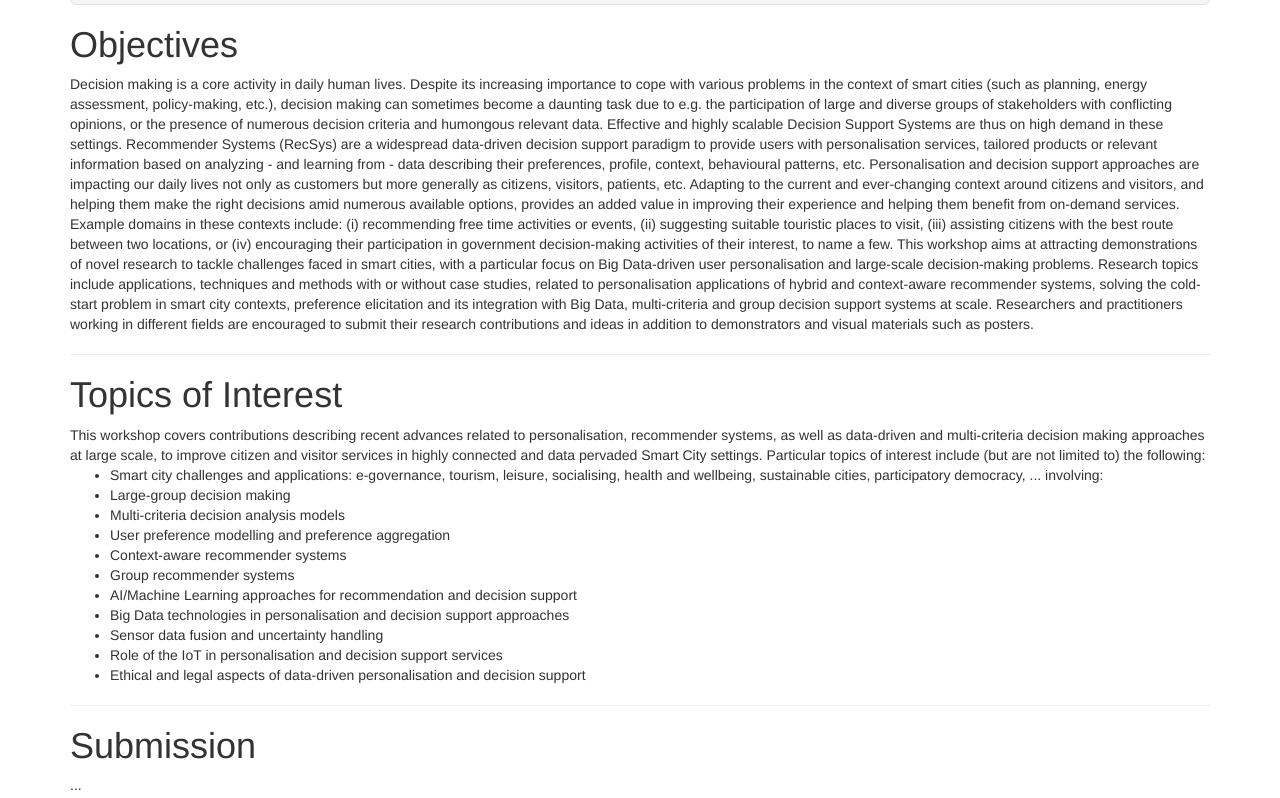
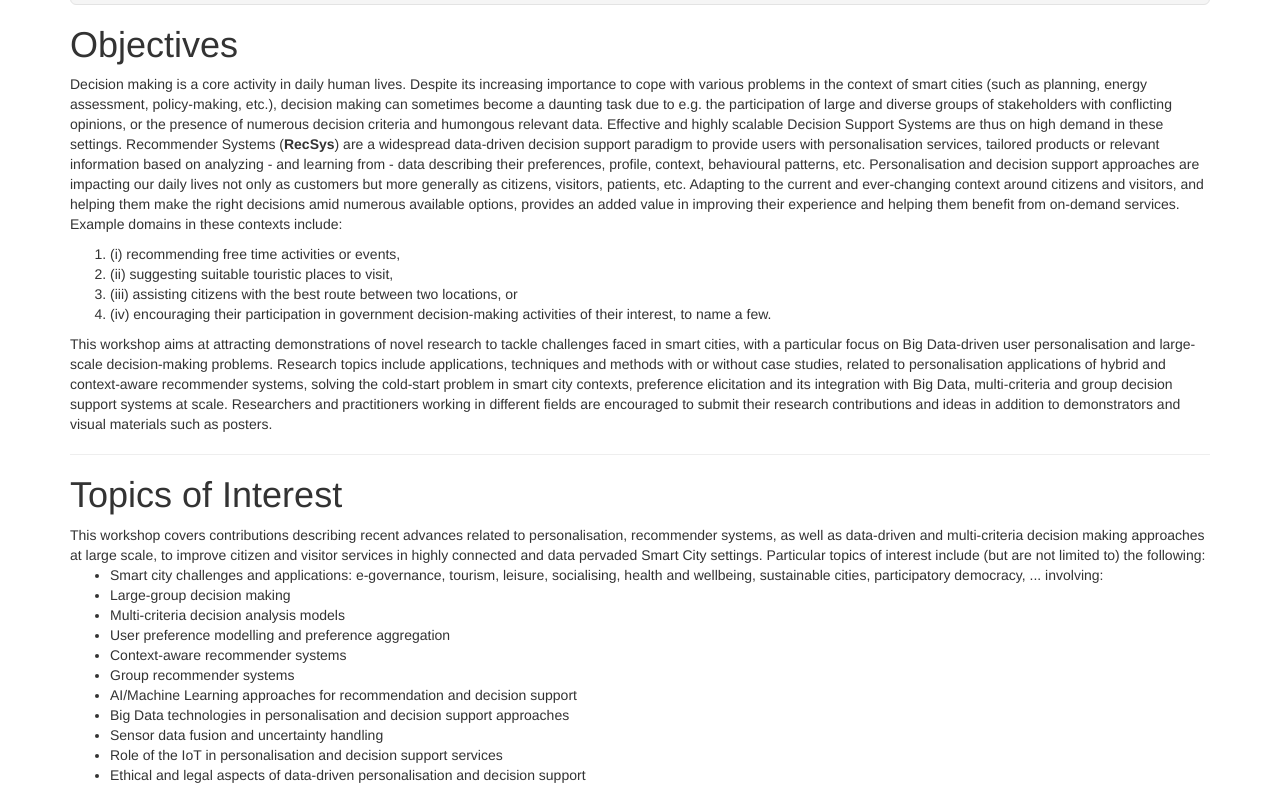
Before and after one commit to smart-pds/smart-pds.github.io, a plain HTML site: page index.html in a window 1280 px wide. Shown: the part 764-1562 px from the top of the page. Drawn offline with Linux system fonts and the light colour scheme.

Commit message:
Update index.html

```diff
--- a/index.html
+++ b/index.html
@@ -67,17 +67,20 @@
         making can sometimes become a daunting task due to e.g. the participation of large and diverse groups of
         stakeholders with conflicting opinions, or the presence of numerous decision criteria and humongous relevant
         data. Effective and highly scalable Decision Support Systems are thus on high demand in these settings.
-        Recommender Systems (RecSys) are a widespread data-driven decision support paradigm to provide users with
+	    Recommender Systems (<b>RecSys</b>) are a widespread data-driven decision support paradigm to provide users with
         personalisation services, tailored products or relevant information based on analyzing - and learning from -
         data describing their preferences, profile, context, behavioural patterns, etc. Personalisation and decision
         support approaches are impacting our daily lives not only as customers but more generally as citizens, visitors,
         patients, etc. Adapting to the current and ever-changing context around citizens and visitors, and helping them
         make the right decisions amid numerous available options, provides an added value in improving their experience
-        and helping them benefit from on-demand services. Example domains in these contexts include: (i) recommending
-        free time activities or events, (ii) suggesting suitable touristic places to visit, (iii) assisting citizens
-        with the best route between two locations, or (iv) encouraging their participation in government decision-making
-        activities of their interest, to name a few.
-
+        and helping them benefit from on-demand services. Example domains in these contexts include:
+	  <ol>
+	    <li>(i) recommending free time activities or events, </li>
+	    <li>(ii) suggesting suitable touristic places to visit, </li>
+	    <li>(iii) assisting citizens with the best route between two locations, or </li>
+	    <li>(iv) encouraging their participation in government decision-making
+        activities of their interest, to name a few.</li>
+	</ol>
         This workshop aims at attracting demonstrations of novel research to tackle challenges faced in smart cities,
         with a particular focus on Big Data-driven user personalisation and large-scale decision-making problems.
         Research topics include applications, techniques and methods with or without case studies, related to
@@ -202,11 +205,11 @@ coming soon...
         website to check if you need a UK visa in order to travel to the UK.<br><br>
 
         In order to obtain an invitation letter, please follow the following instructions:<br><br>
-        If you are an author of an accepted paper, please complete this authors’ <a href="doc/Information.csv"
+        If you are an author of an accepted paper, please complete this authors’ <a href="http://www.smart-world.org/2019/doc/Information_role.csv"
                                                                                     target="_blank">information form</a>
         accurately and precisely. The letter will be issued once your <b>registeration</b> is confirmed; <br> <br>
         If you are event organiser, e.g. general chairs, program chairs, workshop chairs, or a speaker, please complete
-        this organisers’ <a href="doc/Information_role.csv" target="_blank">information form</a> accurately and
+        this organisers’ <a href="http://www.smart-world.org/2019/doc/Information_role.csv" target="_blank">information form</a> accurately and
         precisely.<br> <br>
         The completed information form (i.e., the .cvs file), and any enquires related to invitation letter, should be
         sent to Conference Secretary (<a href="mailto:swc2019-general-enquiries@dmu.ac.uk">swc2019-general-enquiries@dmu.ac.uk</a>).
@@ -220,9 +223,10 @@ coming soon...
     <h1>Contact</h1>
     <p> Please do not hesitate to get in touch should you require further info about workshop:If you have questions
         regarding the workshop,
-        do not hesitate to contact the workshop chairs:
-        <a href="mailto:i.palomares@bristol.ac.uk">i.palomares@bristol.ac.uk</a>
-        <a href="mailto:ercan.ezin@bristol.ac.uk">ercan.ezin@bristol.ac.uk</a>
+        do not hesitate to contact the workshop chairs:<br>
+        <a href="mailto:i.palomares@bristol.ac.uk">i.palomares@bristol.ac.uk</a><br>
+        <a href="mailto:ercan.ezin@bristol.ac.uk">ercan.ezin@bristol.ac.uk</a><br>
+	<a href='https://dsrs.blogs.bristol.ac.uk'>DSRS GROUP</a>
     </p>
 
     <hr>
```
